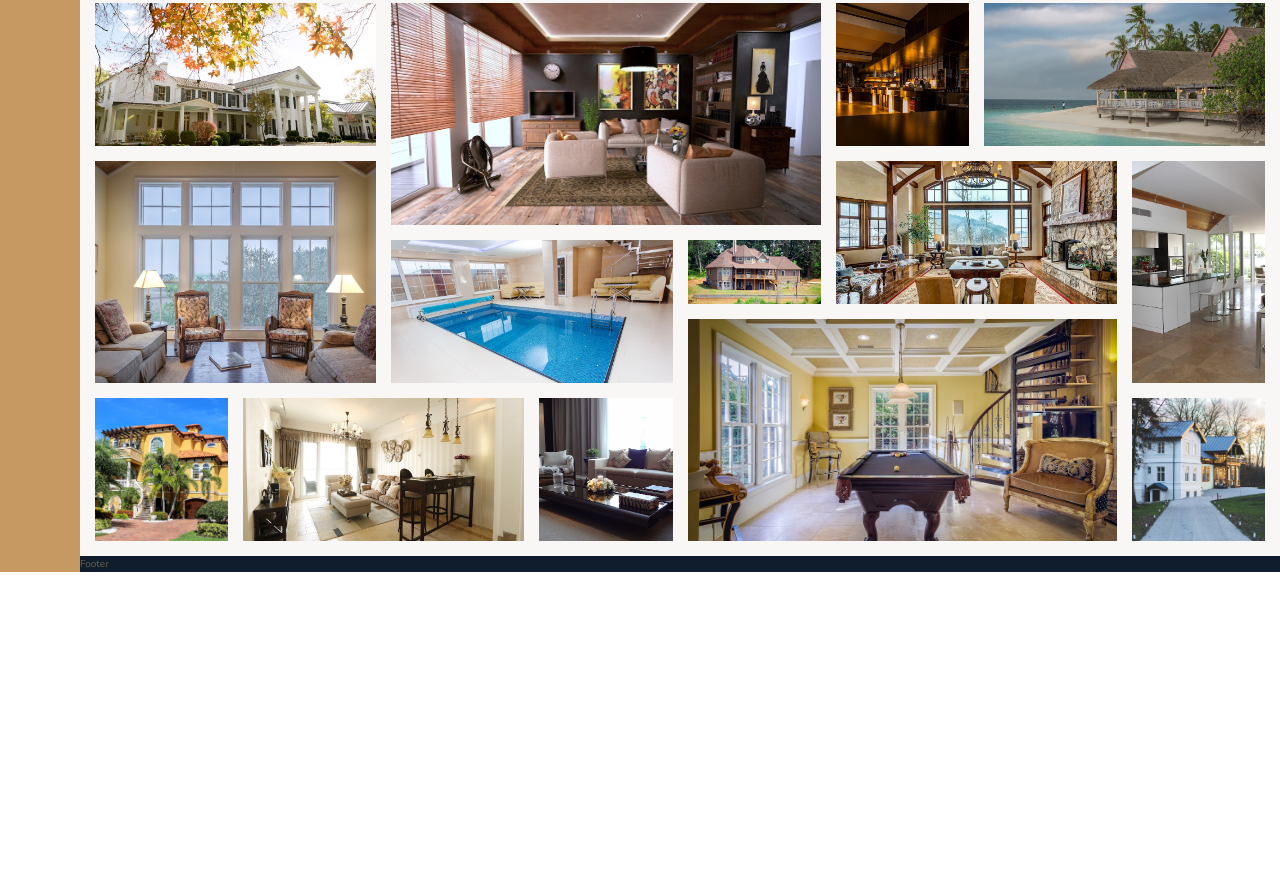
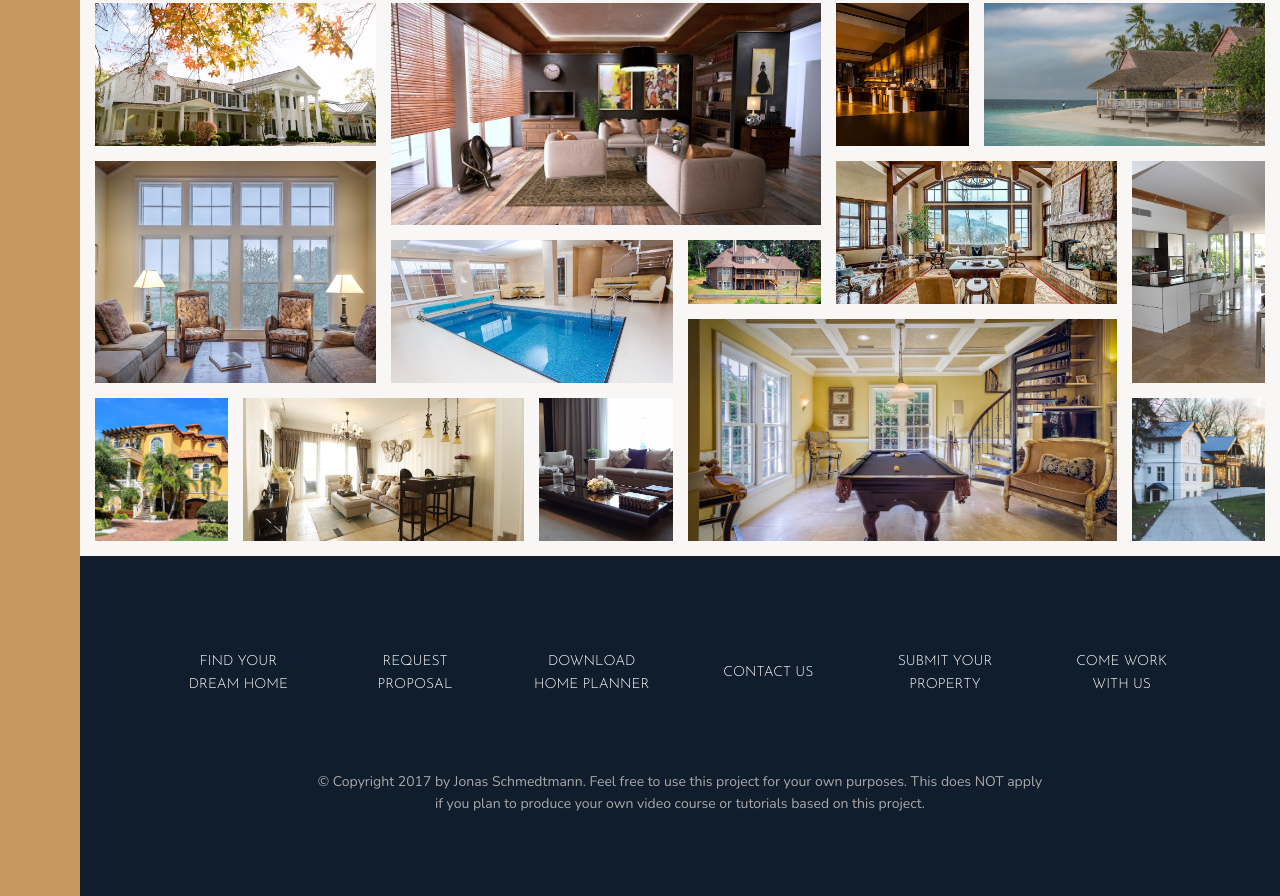
Before and after one commit to lauraalpinto/nexter, a website: page index.html in a window 1280 px wide. Shown: the part 3084-3980 px from the top of the page. Before the commit the page ends 3656 px from the top, so only its background shows below. Drawn offline with nearby package versions, Linux system fonts and the light colour scheme.

Commit message:
Footer
Footer HTML Markup and CSS

```diff
--- a/index.html
+++ b/index.html
@@ -370,7 +370,18 @@
         </section>
 
         <footer class="footer">
-          Footer
+          <ul class="nav">
+            <li class="nav__item"><a href="#" class="nav__link">Find your dream home</a></li>
+            <li class="nav__item"><a href="#" class="nav__link">Request proposal</a></li>
+            <li class="nav__item"><a href="#" class="nav__link">Download home planner</a></li>
+            <li class="nav__item"><a href="#" class="nav__link">Contact us</a></li>
+            <li class="nav__item"><a href="#" class="nav__link">Submit your property</a></li>
+            <li class="nav__item"><a href="#" class="nav__link">Come work with us</a></li>
+          </ul>
+          <p class="copyright">
+            &copy; Copyright 2017 by Jonas Schmedtmann. Feel free to use this project for your own purposes.
+             This does NOT apply if you plan to produce your own video course or tutorials based on this project.
+          </p>
         </footer>
     </body>
 </html>
--- a/sass/_footer.scss
+++ b/sass/_footer.scss
@@ -2,4 +2,43 @@
   background-color: $color-secondary;
   grid-column: full-start / full-end;
 
+  padding: 8rem;
 }
+
+.nav{
+  list-style: none;
+
+  display: grid;
+  grid-template-columns: repeat(auto-fit, minmax(15rem, 1fr));
+  grid-gap: 2rem;
+  align-items: center;
+
+  &__link:link,
+  &__link:visited{
+    font-size: 1.4rem;
+    color: #fff;
+    text-decoration: none;
+    font-family: $font-display;
+    text-transform: uppercase;
+    text-align: center;
+    padding: 1.5rem;
+    display: block;
+    transition: all .2s;
+  }
+
+  &__link:hover,
+  &__link:active{
+    background-color: rgba(#fff, .05);
+    transform: translateY(-3px);
+  }
+}
+
+.copyright{
+  font-size: 1.4rem;
+  color: $color-grey-light-2;
+  margin-top: 6rem;
+  margin-right: auto;
+  margin-left: auto;
+  text-align: center;
+  width: 70%;
+}
```
Also changed, not shown: css/style.css.
